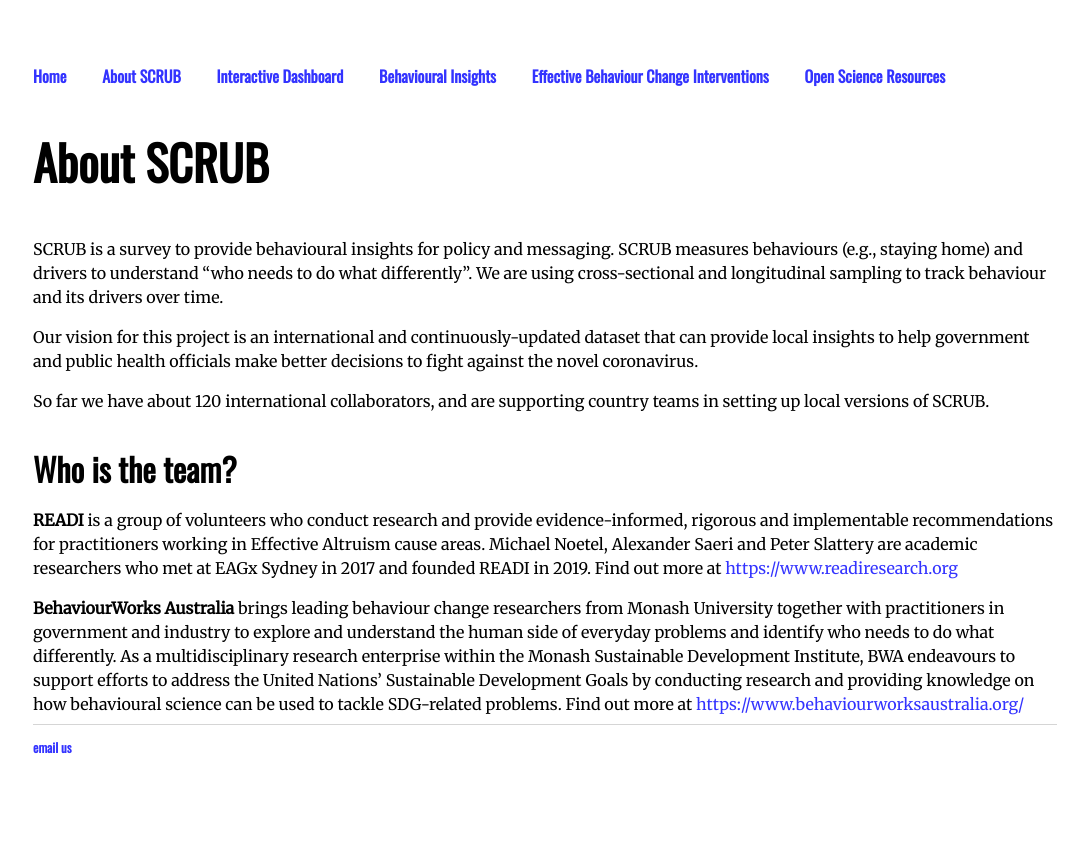
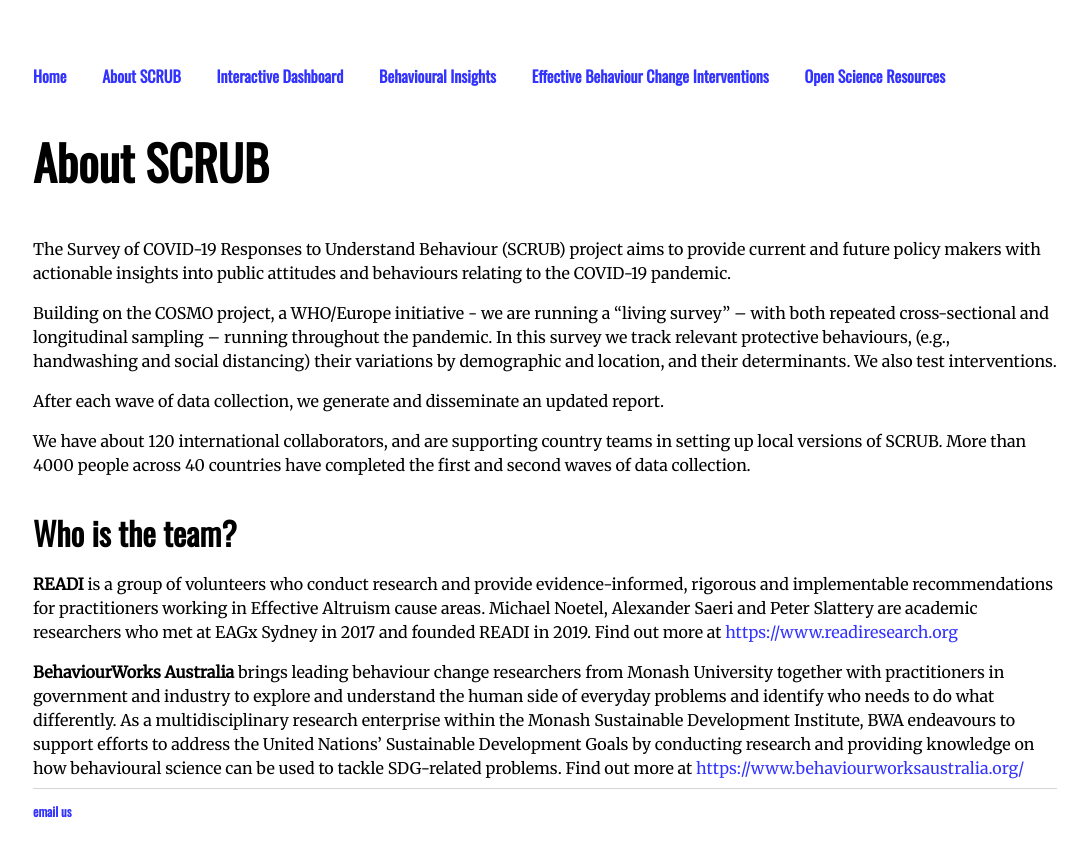
Before and after one commit to aksaeri/scrub, a Jekyll site: the page built from pages/about.md, in a window 1280 px wide. Shown: the top 856 px of the page, without its empty margins (95-1182 px from the left). Built offline with Jekyll 4.4.1, drawn with Linux system fonts in a browser that asks for light colours.

Commit message:
Update about.md

```diff
--- a/pages/about.md
+++ b/pages/about.md
@@ -6,11 +6,13 @@
 
 # About SCRUB
 
-SCRUB is a survey to provide behavioural insights for policy and messaging. SCRUB measures behaviours (e.g., staying home) and drivers to understand “who needs to do what differently”. We are using cross-sectional and longitudinal sampling to track behaviour and its drivers over time.
+The Survey of COVID-19 Responses to Understand Behaviour (SCRUB) project aims to provide current and future policy makers with actionable insights into public attitudes and behaviours relating to the COVID-19 pandemic.
 
-Our vision for this project is an international and continuously-updated dataset that can provide local insights to help government and public health officials make better decisions to fight against the novel coronavirus.
+Building on the COSMO project, a WHO/Europe initiative - we are running a "living survey" -- with both repeated cross-sectional and longitudinal sampling -- running throughout the pandemic. In this survey we track relevant protective behaviours, (e.g., handwashing and social distancing) their variations by demographic and location, and their determinants. We also test interventions.
 
-So far we have about 120 international collaborators, and are supporting country teams in setting up local versions of SCRUB.
+After each wave of data collection, we generate and disseminate an updated report.
+
+We have about 120 international collaborators, and are supporting country teams in setting up local versions of SCRUB. More than 4000 people across 40 countries have completed the first and second waves of data collection.
 
 ## Who is the team?
 
```
